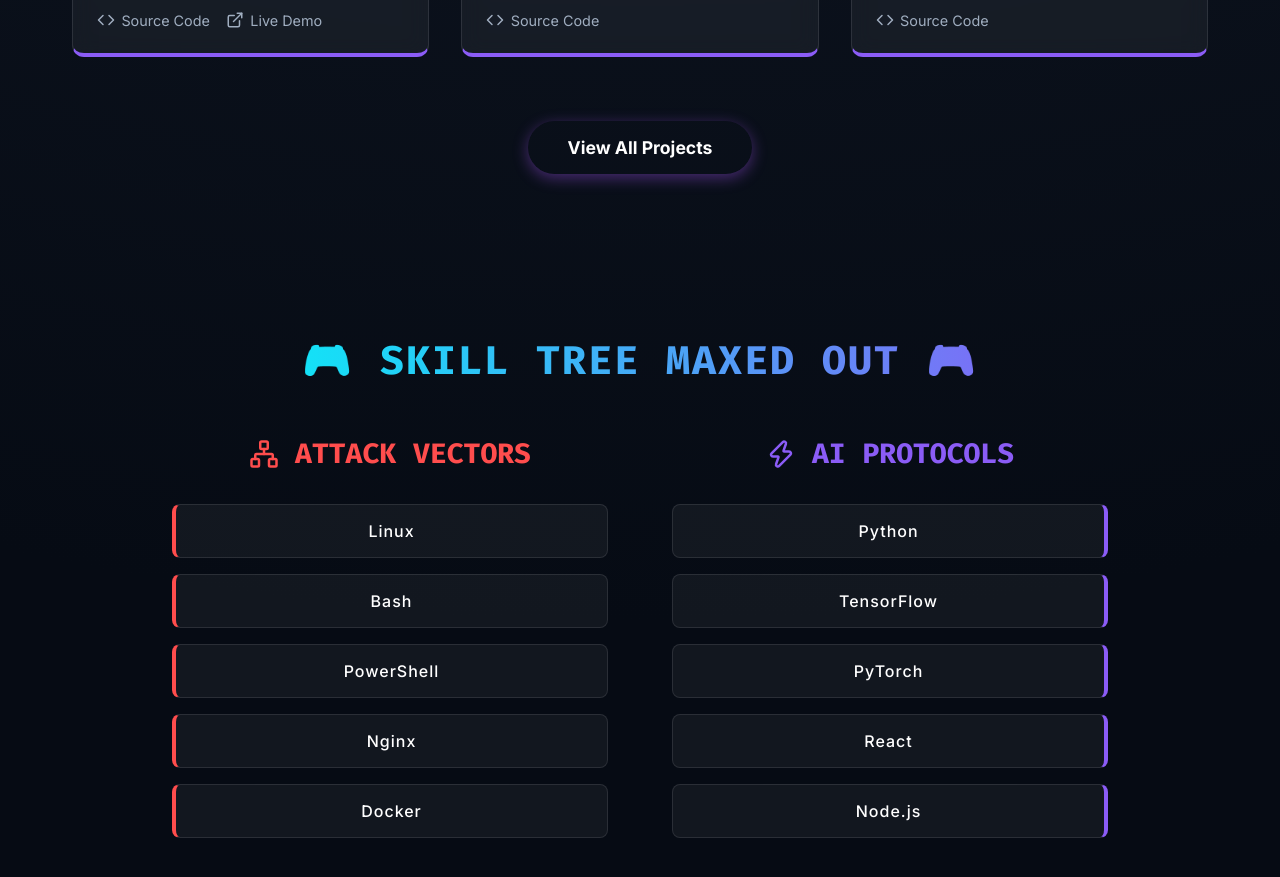
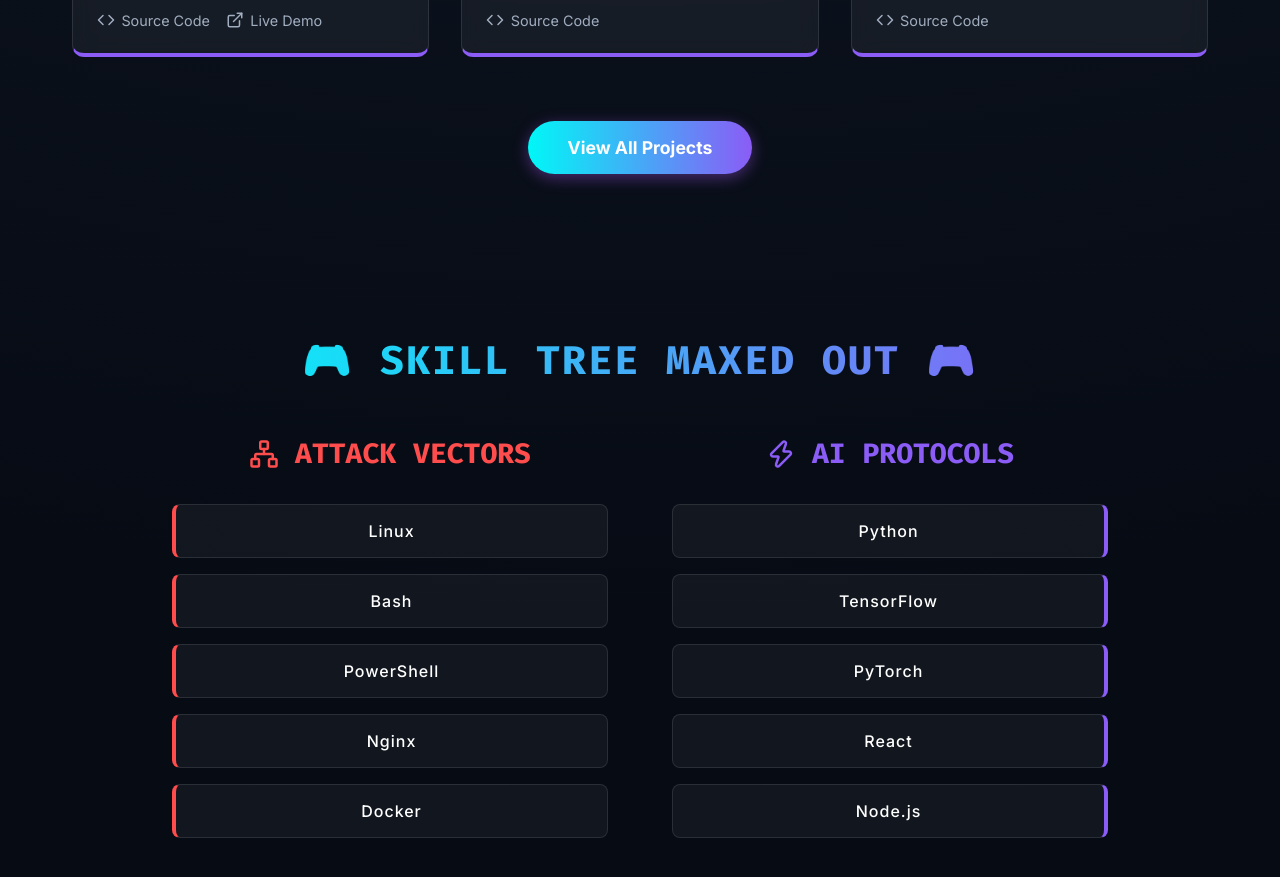
Before and after one commit to hassan-635/Portfolio, a React (Vite) app in the folder frontend/: page / in a window 1280 px wide. Shown: the part 2220-3097 px from the top of the page. Built offline with nearby package versions, Linux system fonts and the light colour scheme.

Commit message:
feat: implement Projects component with interactive grid and project showcases

```diff
--- a/frontend/src/components/Projects.jsx
+++ b/frontend/src/components/Projects.jsx
@@ -93,18 +93,7 @@
         </div>
 
         <div className="view-more-container" style={{ textAlign: 'center', marginTop: '4rem' }}>
-          <Link to="/projects" className="view-more-btn" style={{
-            display: 'inline-block',
-            padding: '1rem 2.5rem',
-            background: 'linear-gradient(90deg, var(--accent-blue), var(--accent-purple))',
-            color: 'white',
-            textDecoration: 'none',
-            borderRadius: '30px',
-            fontWeight: 'bold',
-            fontSize: '1.1rem',
-            transition: 'all 0.3s ease',
-            boxShadow: '0 4px 15px rgba(168, 85, 247, 0.4)'
-          }}>
+          <Link to="/projects" className="view-more-btn">
             View All Projects
           </Link>
         </div>
```
